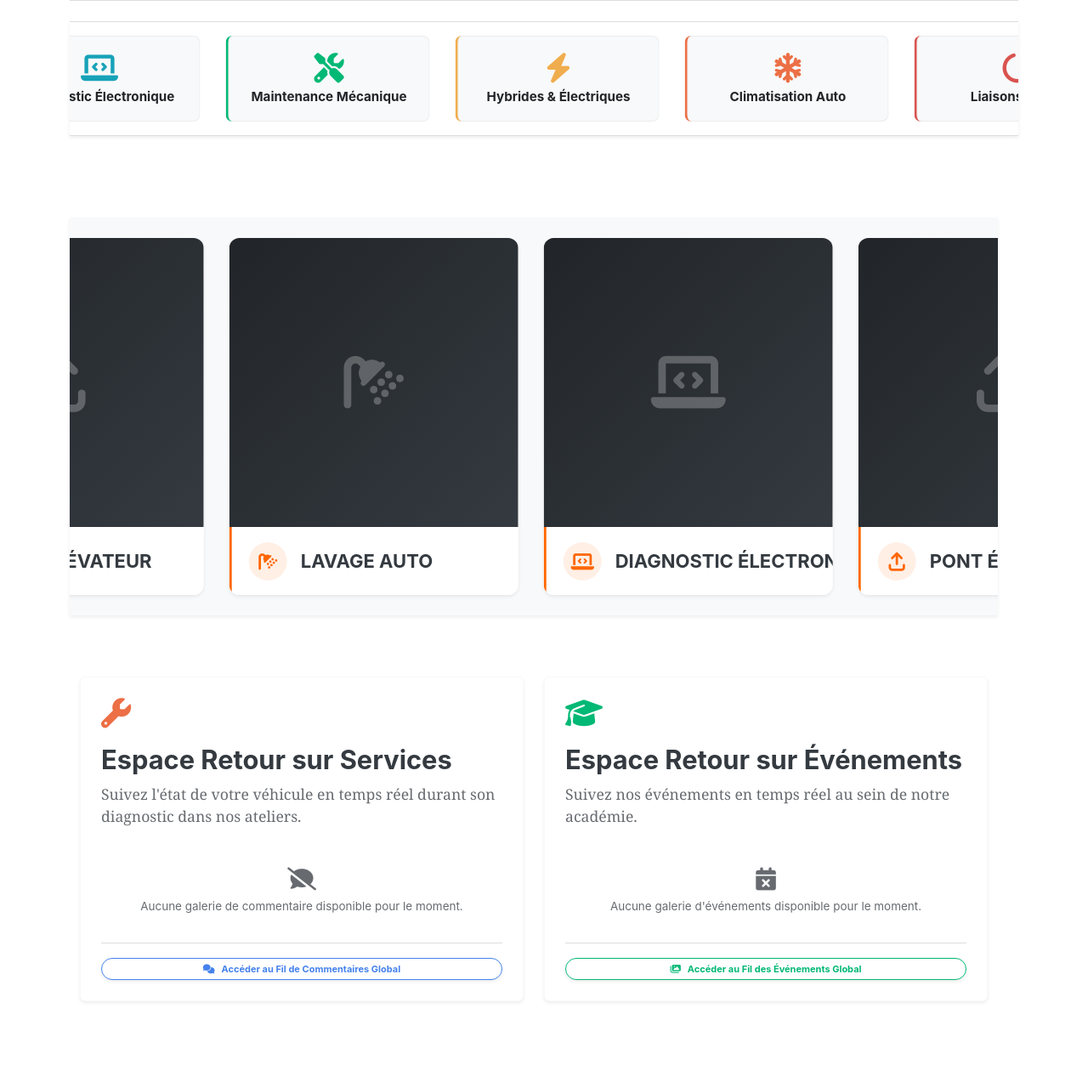
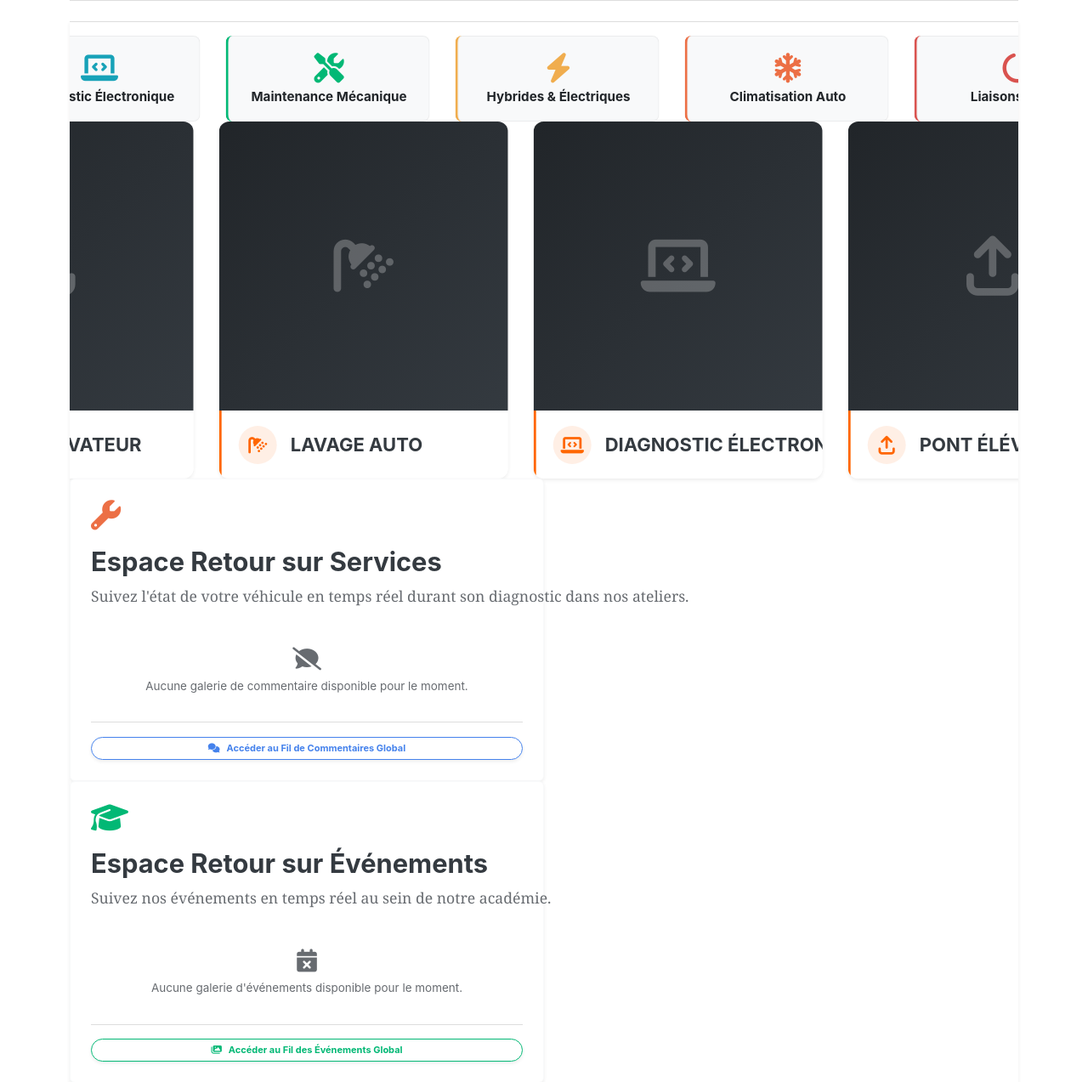
Before and after one commit to Dogodon/io.grace.web_app_cfma, a Django app: page / in a window 1280 px wide. Shown: the part 891-2164 px from the top of the page at 85% size. Run offline with Django 5.2, Linux system fonts and the light colour scheme; some libraries are stand-ins or nearby versions.

Commit message:
Fix view home for services carroussel errors

```diff
--- a/templates/vitrine/index.html
+++ b/templates/vitrine/index.html
@@ -246,13 +246,6 @@
 
 
     </div>
-</div>
-
-<div class="container my-5">
-    <div class="row g-4">
-
-
-<div class="row g-4">
 
 
 
@@ -260,7 +253,6 @@
 <!-- =========================================================================
     🎨 GRAND CARROUSEL IMAGES DÉFILANT CONTINU (CHARTE SFMA SÉCURISÉE)
 ========================================================================== -->
-<div class="grand-marquee-container my-5 shadow-sm bg-light py-4">
     <div class="grand-marquee-track">
 
         <!-- 🎯 BOUCLE DJANGO RE-STYLISÉE ET SÉCURISÉE -->
@@ -353,7 +345,6 @@
         {% endfor %}
 
     </div>
-</div>
 
 
 
@@ -479,6 +470,15 @@
             </div>
         </div>
     </div> <!-- Fin Colonne Événements -->
+
+
+    </div>
+
+<div class="container my-5">
+    <div class="row g-4">
+
+
+<div class="row g-4">
 
 </div> <!-- Fin de la row g-4 -->
 
```
